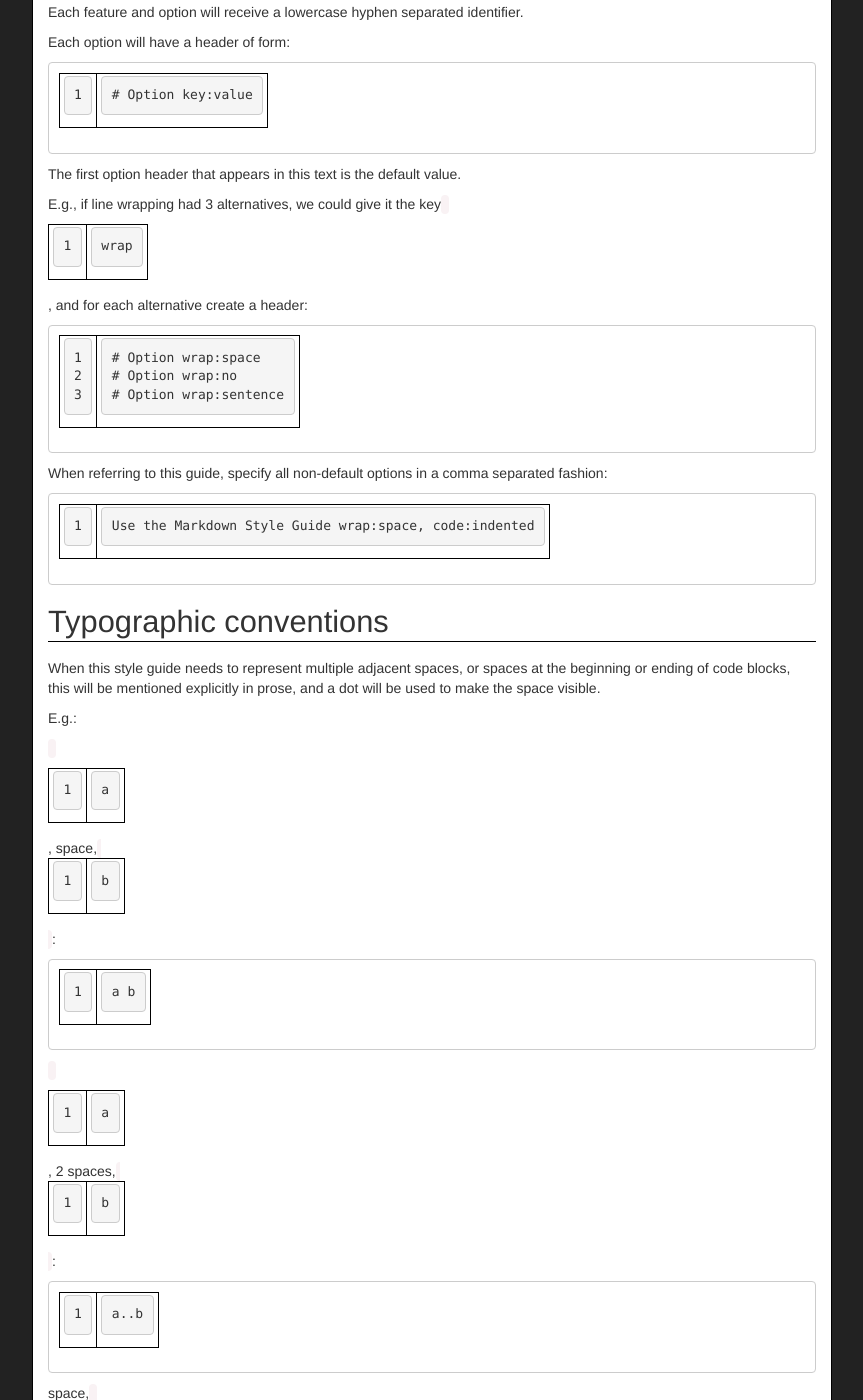
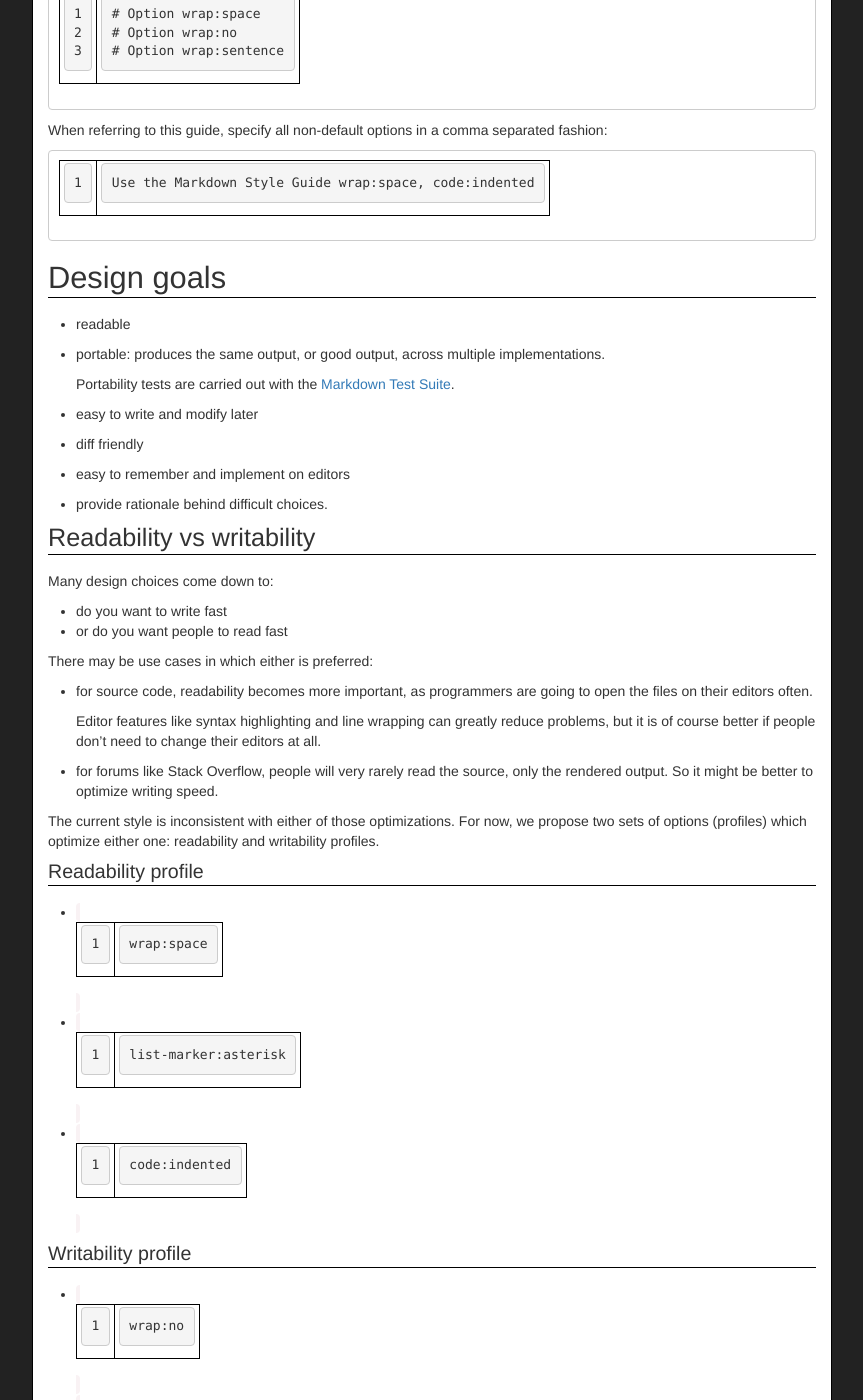
Before and after one commit to cirosantilli/markdown-style-guide, a Jekyll site: the page built from index.md, in a window 1280 px wide and 1400 px high, scrolled down 2739 px. Shown: the whole window, without its empty margins (208-1071 px from the left). Built offline with Jekyll 4.4.1, drawn with Linux system fonts in a browser that asks for light colours; nearby versions of some CDN libraries; some of the changed text lies outside the part shown.

Commit message:
Readability vs writability

```diff
--- a/index.md
+++ b/index.md
@@ -83,6 +64,57 @@ and for each alternative create a header:
 When referring to this guide, specify all non-default options in a comma separated fashion:
 
     Use the Markdown Style Guide wrap:space, code:indented
+
+### Design goals
+
+-   readable
+
+-   portable: produces the same output, or good output, across multiple implementations.
+
+    Portability tests are carried out with the [Markdown Test Suite](https://github.com/karlcow/markdown-testsuite).
+
+-   easy to write and modify later
+
+-   diff friendly
+
+-   easy to remember and implement on editors
+
+-   provide rationale behind difficult choices.
+
+#### Readability vs writability
+
+Many design choices come down to:
+
+- do you want to write fast
+- or do you want people to read fast
+
+There may be use cases in which either is preferred:
+
+-   for source code, readability becomes more important,
+    as programmers are going to open the files on their editors often.
+
+    Editor features like syntax highlighting and line wrapping
+    can greatly reduce problems, but it is of course better if people
+    don't need to change their editors at all.
+
+-   for forums like Stack Overflow, people will very rarely read the source,
+    only the rendered output. So it might be better to optimize writing speed.
+
+The current style is inconsistent with either of those optimizations. For now,
+we propose two sets of options (profiles) which optimize either one: readability
+and writability profiles.
+
+##### Readability profile
+
+- `wrap:space`
+- `list-marker:asterisk`
+- `code:indented`
+
+##### Writability profile
+
+- `wrap:no`
+- `list-marker:hyphen`
+- `code:fenced`
 
 ### Typographic conventions
 
@@ -797,11 +829,11 @@ Bad:
 Rationale:
 
 - asterisk `*` can be confused with bold or italic markers.
-- plus sign `+` is not popular.
+- plus sign `+` is not popular
 
 Downsides:
 
-- `*` and `+` are more visible
+- `*` and `+` are more visible. `*` is more visible
 
 ###### Option list-marker:asterisk {#option-list-marker-asterisk}
 
```
Also changed, not shown: other parts of index.md (+0 -19 lines).
